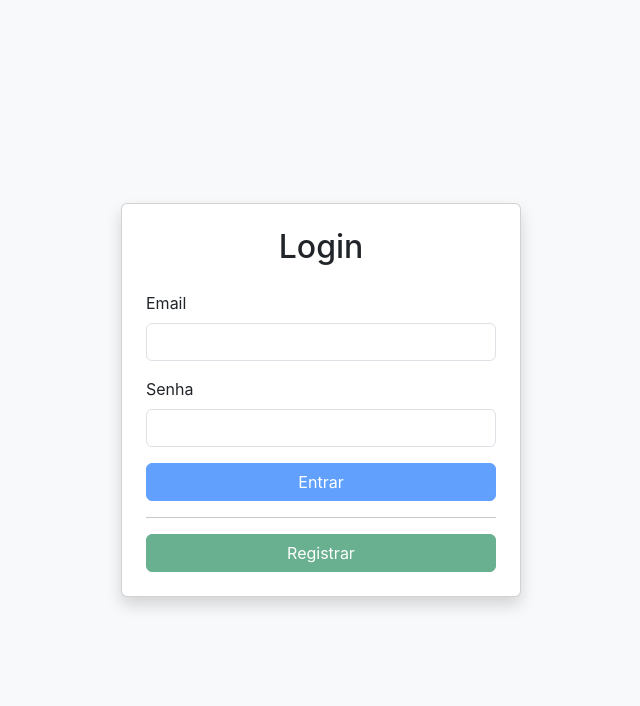
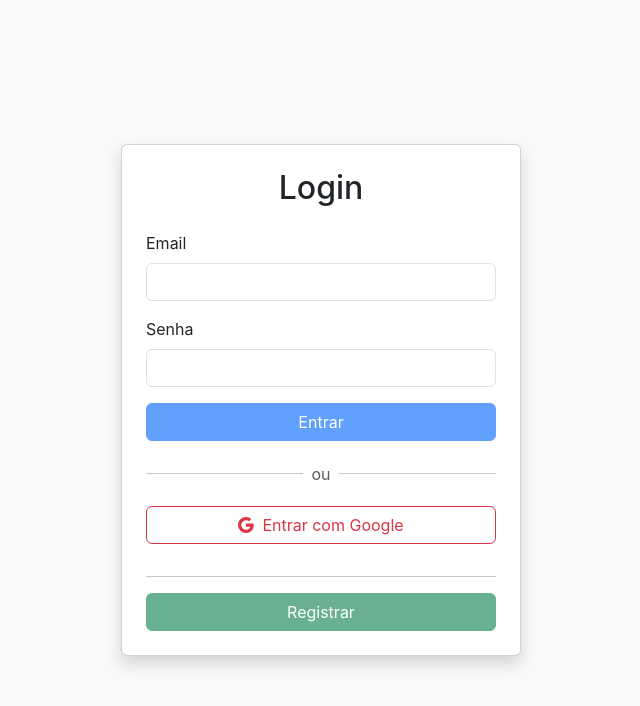
Before and after one commit to MoraesP/farm-fiap, an Angular app: page /login in a window 1280 px wide. Shown: the top 706 px of the page, without its empty margins (319-959 px from the left). Built offline with nearby package versions, Linux system fonts and the light colour scheme; no server answers.

Commit message:
login google

```diff
--- a/src/app/core/services/auth.service.ts
+++ b/src/app/core/services/auth.service.ts
@@ -1,9 +1,11 @@
 import { Injectable, OnDestroy } from '@angular/core';
 import {
   User as FirebaseUser,
+  GoogleAuthProvider,
   UserCredential,
   createUserWithEmailAndPassword,
   signInWithEmailAndPassword,
+  signInWithPopup,
   signOut,
 } from 'firebase/auth';
 import { BehaviorSubject, Observable, from } from 'rxjs';
@@ -14,6 +16,7 @@ interface User {
   email: string;
   uid: string;
   displayName?: string;
+  photoURL?: string;
 }
 
 @Injectable({
@@ -60,6 +63,7 @@ export class AuthService implements OnDestroy {
       email: firebaseUser.email || '',
       uid: firebaseUser.uid,
       displayName: firebaseUser.displayName || undefined,
+      photoURL: firebaseUser.photoURL || undefined,
     };
   }
 
@@ -76,6 +80,30 @@ export class AuthService implements OnDestroy {
       }),
       catchError((error) => {
         console.error('Erro no login:', error);
+        throw error;
+      })
+    );
+  }
+
+  loginWithGoogle(): Observable<User> {
+    const auth = this.firebaseService.getAuth();
+    const googleProvider = this.firebaseService.getGoogleProvider();
+
+    return from(signInWithPopup(auth, googleProvider)).pipe(
+      map((result) => {
+        // O token de acesso pode ser usado para acessar a API do Google
+        const credential = GoogleAuthProvider.credentialFromResult(result);
+        const token = credential?.accessToken;
+
+        // Informações do usuário
+        const user = this.mapFirebaseUser(result.user);
+        if (!user) {
+          throw new Error('Falha na autenticação com Google');
+        }
+        return user;
+      }),
+      catchError((error) => {
+        console.error('Erro no login com Google:', error);
         throw error;
       })
     );
--- a/src/app/core/services/firebase.service.ts
+++ b/src/app/core/services/firebase.service.ts
@@ -1,6 +1,12 @@
 import { Injectable } from '@angular/core';
 import { initializeApp } from 'firebase/app';
-import { Auth, getAuth, onAuthStateChanged, User } from 'firebase/auth';
+import {
+  Auth,
+  getAuth,
+  GoogleAuthProvider,
+  onAuthStateChanged,
+  User,
+} from 'firebase/auth';
 import { environment } from '../../../environments/environment';
 
 @Injectable({
@@ -8,6 +14,7 @@ import { environment } from '../../../environments/environment';
 })
 export class FirebaseService {
   private auth: Auth;
+  private googleProvider: GoogleAuthProvider;
 
   constructor() {
     // Inicializa o Firebase
@@ -15,6 +22,13 @@ export class FirebaseService {
 
     // Obtém a instância de autenticação
     this.auth = getAuth(app);
+
+    // Inicializa o provedor do Google
+    this.googleProvider = new GoogleAuthProvider();
+    // Configurações opcionais para o provedor do Google
+    this.googleProvider.setCustomParameters({
+      prompt: 'select_account',
+    });
   }
 
   /**
@@ -22,6 +36,13 @@ export class FirebaseService {
    */
   getAuth(): Auth {
     return this.auth;
+  }
+
+  /**
+   * Retorna o provedor de autenticação do Google
+   */
+  getGoogleProvider(): GoogleAuthProvider {
+    return this.googleProvider;
   }
 
   /**
--- a/src/app/pages/home/home.component.html
+++ b/src/app/pages/home/home.component.html
@@ -3,7 +3,16 @@
     <div class="container d-flex justify-content-between align-items-center">
       <h1 class="m-0 fs-4">Farm FIAP</h1>
       <div class="d-flex align-items-center gap-3">
-        <span>Bem-vindo, {{ userName }}</span>
+        <div class="d-flex align-items-center">
+          <img
+            *ngIf="userPhotoURL"
+            [src]="userPhotoURL"
+            alt="Foto do usuário"
+            class="rounded-circle me-2"
+            style="width: 32px; height: 32px; object-fit: cover"
+          />
+          <span>Bem-vindo, {{ userName }}</span>
+        </div>
         <button
           class="btn btn-outline-light btn-sm"
           (click)="logout()"
--- a/src/app/pages/home/home.component.ts
+++ b/src/app/pages/home/home.component.ts
@@ -17,7 +17,12 @@ export class HomeComponent {
 
   get userName(): string {
     const user = this.authService.getCurrentUser();
-    return user?.email || 'Usuário';
+    return user?.displayName || user?.email || 'Usuário';
+  }
+
+  get userPhotoURL(): string | null {
+    const user = this.authService.getCurrentUser();
+    return user?.photoURL || null;
   }
 
   logout(): void {
--- a/src/app/pages/login/login.component.html
+++ b/src/app/pages/login/login.component.html
@@ -66,10 +66,10 @@
       <button
         type="submit"
         class="btn btn-primary w-100"
-        [disabled]="loginForm.invalid || isLoading"
+        [disabled]="loginForm.invalid || desabilitado"
       >
         <span
-          *ngIf="isLoading"
+          *ngIf="carregandoLogin"
           class="spinner-border spinner-border-sm me-2"
           role="status"
           aria-hidden="true"
@@ -77,14 +77,47 @@
         Entrar
       </button>
     </form>
+
+    <div class="d-flex align-items-center my-3">
+      <hr class="flex-grow-1" />
+      <span class="mx-2 text-muted">ou</span>
+      <hr class="flex-grow-1" />
+    </div>
+
+    <button
+      class="btn btn-outline-danger w-100 mb-3 d-flex align-items-center justify-content-center"
+      (click)="loginWithGoogle()"
+      [disabled]="desabilitado"
+    >
+      <span
+        *ngIf="carregandoRegistro"
+        class="spinner-border spinner-border-sm me-2"
+        role="status"
+        aria-hidden="true"
+      ></span>
+      <svg
+        xmlns="http://www.w3.org/2000/svg"
+        width="16"
+        height="16"
+        fill="currentColor"
+        class="bi bi-google me-2"
+        viewBox="0 0 16 16"
+      >
+        <path
+          d="M15.545 6.558a9.42 9.42 0 0 1 .139 1.626c0 2.434-.87 4.492-2.384 5.885h.002C11.978 15.292 10.158 16 8 16A8 8 0 1 1 8 0a7.689 7.689 0 0 1 5.352 2.082l-2.284 2.284A4.347 4.347 0 0 0 8 3.166c-2.087 0-3.86 1.408-4.492 3.304a4.792 4.792 0 0 0 0 3.063h.003c.635 1.893 2.405 3.301 4.492 3.301 1.078 0 2.004-.276 2.722-.764h-.003a3.702 3.702 0 0 0 1.599-2.431H8v-3.08h7.545z"
+        />
+      </svg>
+      Entrar com Google
+    </button>
+
     <hr class="my-3" />
     <button
       class="btn btn-success w-100"
       (click)="register()"
-      [disabled]="loginForm.invalid || isLoading"
+      [disabled]="loginForm.invalid || desabilitado"
     >
       <span
-        *ngIf="isLoading"
+        *ngIf="carregandoRegistro"
         class="spinner-border spinner-border-sm me-2"
         role="status"
         aria-hidden="true"
--- a/src/app/pages/login/login.component.ts
+++ b/src/app/pages/login/login.component.ts
@@ -19,9 +19,13 @@ import { AuthService } from '../../core/services/auth.service';
 })
 export class LoginComponent {
   loginForm: FormGroup;
+
+  errorMessage = '';
   loginError = false;
-  errorMessage = '';
-  isLoading = false;
+
+  carregandoLogin = false;
+  carregandoRegistro = false;
+  carregandoGoogle = false;
 
   constructor(
     private fb: FormBuilder,
@@ -37,12 +41,12 @@ export class LoginComponent {
   onSubmit(): void {
     if (this.loginForm.valid) {
       const { email, password } = this.loginForm.value;
-      this.isLoading = true;
+      this.carregandoLogin = true;
       this.loginError = false;
 
       this.authService.login(email, password).subscribe({
         next: (user) => {
-          this.isLoading = false;
+          this.carregandoLogin = false;
           if (user.email) {
             this.router.navigate(['/home']);
           } else {
@@ -52,7 +56,7 @@ export class LoginComponent {
           }
         },
         error: (error) => {
-          this.isLoading = false;
+          this.carregandoLogin = false;
           this.loginError = true;
 
           if (error instanceof FirebaseError) {
@@ -84,15 +88,61 @@ export class LoginComponent {
     }
   }
 
+  loginWithGoogle(): void {
+    this.carregandoGoogle = true;
+    this.loginError = false;
+
+    this.authService.loginWithGoogle().subscribe({
+      next: (user) => {
+        this.carregandoGoogle = false;
+        if (user.email) {
+          this.router.navigate(['/home']);
+        } else {
+          this.loginError = true;
+          this.errorMessage = 'Falha na autenticação com Google.';
+        }
+      },
+      error: (error) => {
+        this.carregandoGoogle = false;
+        this.loginError = true;
+
+        if (error instanceof FirebaseError) {
+          switch (error.code) {
+            case 'auth/popup-closed-by-user':
+              this.errorMessage = 'Login cancelado. A janela foi fechada.';
+              break;
+            case 'auth/popup-blocked':
+              this.errorMessage =
+                'O popup de login foi bloqueado pelo navegador.';
+              break;
+            case 'auth/cancelled-popup-request':
+              this.errorMessage =
+                'Operação cancelada. Múltiplas solicitações de popup.';
+              break;
+            case 'auth/account-exists-with-different-credential':
+              this.errorMessage =
+                'Uma conta já existe com o mesmo email, mas credenciais diferentes.';
+              break;
+            default:
+              this.errorMessage = `Erro de autenticação com Google: ${error.message}`;
+          }
+        } else {
+          this.errorMessage =
+            'Ocorreu um erro durante o login com Google. Tente novamente.';
+        }
+      },
+    });
+  }
+
   register(): void {
     if (this.loginForm.valid) {
       const { email, password } = this.loginForm.value;
-      this.isLoading = true;
+      this.carregandoRegistro = true;
       this.loginError = false;
 
       this.authService.register(email, password).subscribe({
         next: (user) => {
-          this.isLoading = false;
+          this.carregandoRegistro = false;
           if (user.email) {
             this.router.navigate(['/home']);
           } else {
@@ -101,7 +151,7 @@ export class LoginComponent {
           }
         },
         error: (error) => {
-          this.isLoading = false;
+          this.carregandoRegistro = false;
           this.loginError = true;
 
           if (error instanceof FirebaseError) {
@@ -129,4 +179,8 @@ export class LoginComponent {
       this.loginForm.markAllAsTouched();
     }
   }
+
+  get desabilitado() {
+    return this.carregandoLogin || this.carregandoRegistro || this.carregandoGoogle;
+  }
 }
--- a/src/environments/environment.ts
+++ b/src/environments/environment.ts
@@ -1,11 +1,12 @@
 export const environment = {
   production: false,
   firebase: {
-    apiKey: 'YOUR_API_KEY',
-    authDomain: 'YOUR_AUTH_DOMAIN',
-    projectId: 'YOUR_PROJECT_ID',
-    storageBucket: 'YOUR_STORAGE_BUCKET',
-    messagingSenderId: 'YOUR_MESSAGING_SENDER_ID',
-    appId: 'YOUR_APP_ID',
+    apiKey: 'AIzaSyCgvFjZu8mxtx-W1ll0Wnbnhb7ufQyscjw',
+    authDomain: 'farm-fiap.firebaseapp.com',
+    projectId: 'farm-fiap',
+    storageBucket: 'farm-fiap.firebasestorage.app',
+    messagingSenderId: '1046169999343',
+    appId: '1:1046169999343:web:b7416084ad5fa9ab5a881a',
+    measurementId: 'G-N73NG9M8B5',
   },
 };
```
